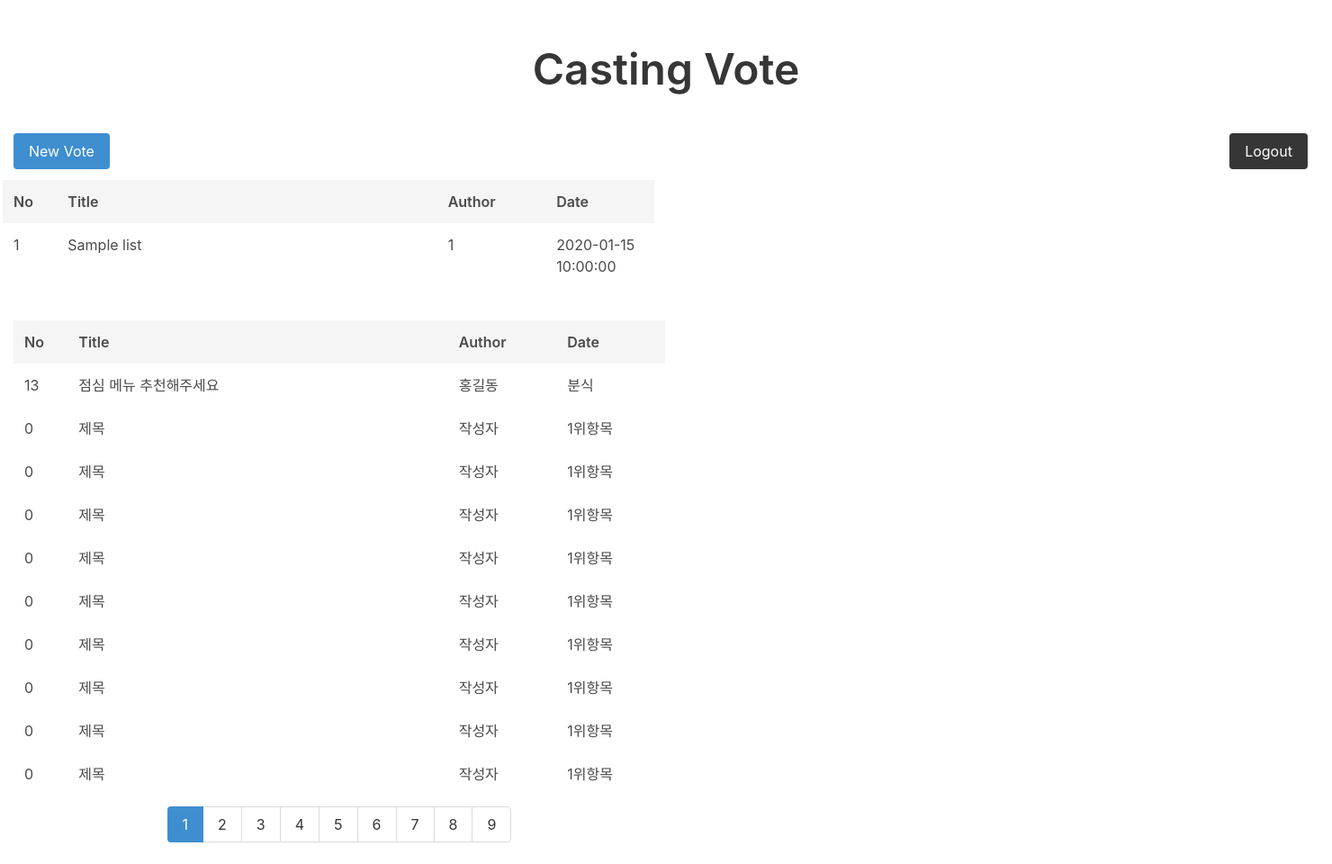
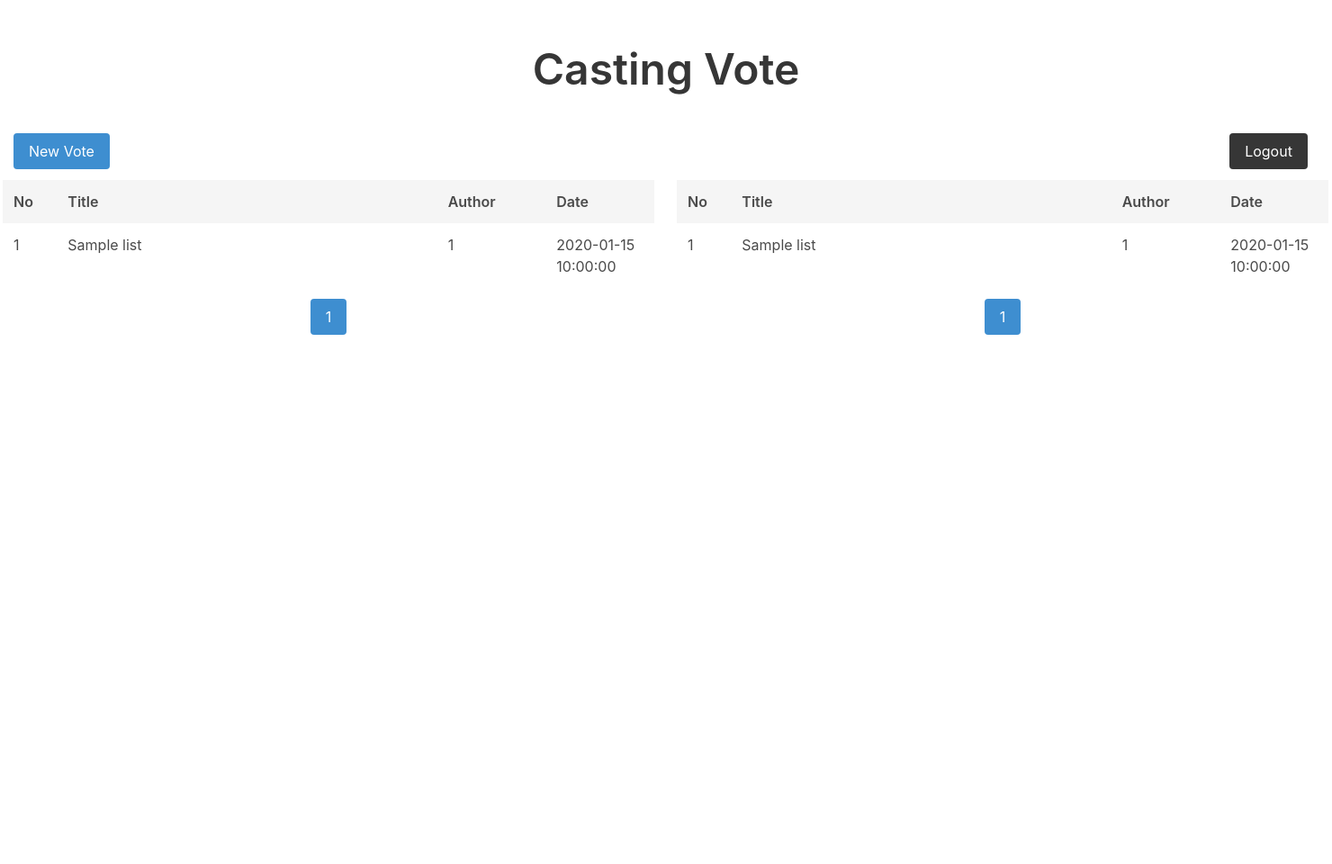
Before and after one commit to wnstn819/kraftonGallup, a Flask app: page /list in a window 1480 px wide. Shown: the whole page at 90% size. After the commit the page ends 372 px from the top, so only its background shows below. Run offline with Flask 3, Linux system fonts and the light colour scheme; a database or web service that is not in the repository returns one stand-in record (values such as "Sample title"); some libraries are stand-ins or nearby versions.

Commit message:
페이징 ing - 진행중, 만료 리스트 분리

```diff
--- a/app.py
+++ b/app.py
@@ -111,44 +111,35 @@
 
 
 # 게시글 페이지
-# 페이징 ing
 @app.route('/list')
 def list_main():
-    # token_receive = request.cookies.get('mytoken')
-    # 최초 호출, 임시 고정값
-    sort = 'date'   # request.form['sort']
-    vaild = '1'       #request.form['vaild']
+    sort = 'date'
+    #진행중 리스트 페이징 묶음
+    valid_list_data = {
+        'page' : request.args.get("page", 1, type=int),
+        'limit' : 0,
+        'datas' : list(db.list.find({'vaild':'1'}).sort([(sort,-1), ('date',-1)]).skip((request.args.get("page", 1, type=int) - 1) * 10).limit(10)),
+        'last_page_num' : math.ceil(len(list(db.list.find({'vaild':'1'}).sort([(sort,-1), ('date',-1)]))) / 10),
+        'block_num' : int((request.args.get("page", 1, type=int) - 1) / 5),
+        'block_start' : (5 * int((request.args.get("page", 1, type=int) - 1) / 5)) + 1,
+        'block_end' : (5 * int((request.args.get("page", 1, type=int) - 1) / 5)) + 1 + (5 - 1)
+    }
 
-
-    result = list(db.list.find({'vaild':'1'}).sort([(sort,-1), ('date',-1)]))
-    result2 = list(db.list.find({'vaild':'0'}).sort([(sort,-1), ('date',-1)]))
-
-    # 페이징 값
-    page = request.args.get("page", 1, type=int)
-    # print(request.args.get("page", 1, type=int))
-    # page = 1
-    limit=10
-    # datas = list(db.list.find({'valid':'1'}).sort([(sort,-1),('date',-1)]).skip((page - 1) * limit).limit(limit))
-    datas = list(db.list.find({'vaild':'1'}).sort([(sort,-1), ('date',-1)]).skip((page - 1) * limit).limit(limit))
-    tot_count = len(result)
-    last_page_num = math.ceil(tot_count / limit)
-    block_size=5
-    block_num = int((page - 1) / block_size)
-    block_start = (block_size * block_num) + 1
-    block_end = block_start + (block_size - 1)
-
+    #만료 리스트 페이징 묶음
+    invalid_list_data = {
+        'page' : request.args.get("page", 1, type=int),
+        'limit' : 0,
+        'datas' : list(db.list.find({'vaild':'0'}).sort([(sort,-1), ('date',-1)]).skip((request.args.get("page", 1, type=int) - 1) * 10).limit(10)),
+        'last_page_num' : math.ceil(len(list(db.list.find({'vaild':'0'}).sort([(sort,-1), ('date',-1)]))) / 10),
+        'block_num' : int((request.args.get("page", 1, type=int) - 1) / 5),
+        'block_start' : (5 * int((request.args.get("page", 1, type=int) - 1) / 5)) + 1,
+        'block_end' : (5 * int((request.args.get("page", 1, type=int) - 1) / 5)) + 1 + (5 - 1)
+    }
 
     return render_template(
             'table.html',
-            validList=result,
-            invalidList=result2,
-            datas=datas,
-            limit=limit,
-            page=page,
-            block_start=block_start,
-            block_end=block_end,
-            tot_count = tot_count,
-            last_page_num=last_page_num
+            valid_list_data=valid_list_data,
+            invalid_list_data=invalid_list_data
         )
 
 
--- a/templates/table.html
+++ b/templates/table.html
@@ -1,8 +1,8 @@
 {% extends 'list.html' %}
 {% block table %}
-            <!-- 진행중 투표 col -->
+            <!-- 진행중 투표 col, valid_list_data -->
             <div class="column">
-                <div id="list-box" style="margin:autho;width:700px;">
+                <div id="list-box1" style="margin:autho;width:700px;">
                     <div class="columns">
                         <div class="column is-1 has-background-light has-text-weight-semibold is-size-6">No</div>
                         <div class="column is-7 has-background-light has-text-weight-semibold is-size-6">Title</div>
@@ -10,9 +10,8 @@
                         <div class="column is-2 has-background-light has-text-weight-semibold is-size-6">Date</div>
                     </div>
 
-                    <!-- 페이징 목록 -->
-                    {% if datas|length > 0 %}
-                    {% for vote in datas %}
+                    {% if valid_list_data["datas"]|length > 0 %}
+                    {% for vote in valid_list_data["datas"] %}
                     <div class="columns" onclick="window.location.href='/list/vote/{{vote["_id"]}}'">
                         <div class="column is-1">{{vote["_id"]}}</div>
                         <div class="column is-7" >{{vote["title"]}}</div>
@@ -20,33 +19,31 @@
                         <div class="column is-2">{{vote["date"]}}</div>
                     </div>
                     {% endfor%}
+                    {% else %}
+                    <div class="columns no-data">
+                        <div class="column is-full"><b>등록된 데이터가 없습니다.</b></div>
+                    </div>
+                    {% endif%}
 
-                    {% else %}
-                    <div class="columns">
-                        <div class="column is-full">No data</div>
-                    </div>
-
-                    {% endif%}
-                    <!-- 버튼 껍데기 -->
-                    <!--
+                    <!-- 페이지네이션-->
                     <div class="columns">
                         <div class="column is-full">
                             <div class="buttons has-addons is-centered">
 
-                                {% if block_start - 1 > 0 %}
+                                {% if valid_list_data["block_start"] - 1 > 0 %}
                                     <a class="button">이전</a>
                                 {% endif %}
-                                {% for i in range(block_start, block_end + 1)%}
-                                    {% if i > last_page_num %}
+                                {% for i in range(valid_list_data["block_start"], valid_list_data["block_end"] + 1)%}
+                                    {% if i > valid_list_data["last_page_num"] %}
                                     {% else %}
-                                        {% if i == page %}
+                                        {% if i == valid_list_data["page"] %}
                                             <a class="button is-info is-selected">{{i}}</a>
                                         {% else %}
                                             <a class="button" href="{{url_for('list_main', page=i)}}">{{i}}</a>
                                         {% endif %}
                                     {% endif %}
                                 {% endfor %}
-                                {% if block_end < last_page_num %}
+                                {% if valid_list_data["block_end"] < valid_list_data["last_page_num"] %}
                                     <a class="button">다음</a>
                                 {% endif %}
                             </div>
@@ -57,7 +54,7 @@
             <!-- 구분 col -->
             <div class="column is-narrow">
             </div>
-            <!-- 만료 투표 col -->
+            <!-- 만료 투표 col, invalid_list_data -->
             <div class="column">
                 <div id="list-box1" style="margin:autho;width:700px;">
                     <div class="columns">
@@ -66,78 +63,43 @@
                         <div class="column is-2 has-background-light has-text-weight-semibold is-size-6">Author</div>
                         <div class="column is-2 has-background-light has-text-weight-semibold is-size-6">Date</div>
                     </div>
-                    <div class="columns">
-                        <div class="column is-1">13</div>
-                        <div class="column is-7">점심 메뉴 추천해주세요</div>
-                        <div class="column is-2">홍길동</div>
-                        <div class="column is-2">분식</div>
+
+                    {% if invalid_list_data["datas"]|length > 0 %}
+                    {% for vote in invalid_list_data["datas"] %}
+                    <div class="columns" onclick="window.location.href='/list/vote/{{vote["_id"]}}'">
+                        <div class="column is-1">{{vote["_id"]}}</div>
+                        <div class="column is-7" >{{vote["title"]}}</div>
+                        <div class="column is-2">{{vote["createId"]}}</div>
+                        <div class="column is-2">{{vote["date"]}}</div>
                     </div>
-                    <div class="columns">
-                        <div class="column is-1">0</div>
-                        <div class="column is-7">제목</div>
-                        <div class="column is-2">작성자</div>
-                        <div class="column is-2">1위항목</div>
+                    {% endfor%}
+                    {% else %}
+                    <div class="columns no-data">
+                        <div class="column is-full"><b>등록된 데이터가 없습니다.</b></div>
                     </div>
-                    <div class="columns">
-                        <div class="column is-1">0</div>
-                        <div class="column is-7">제목</div>
-                        <div class="column is-2">작성자</div>
-                        <div class="column is-2">1위항목</div>
-                    </div>
-                    <div class="columns">
-                        <div class="column is-1">0</div>
-                        <div class="column is-7">제목</div>
-                        <div class="column is-2">작성자</div>
-                        <div class="column is-2">1위항목</div>
-                    </div>
-                    <div class="columns">
-                        <div class="column is-1">0</div>
-                        <div class="column is-7">제목</div>
-                        <div class="column is-2">작성자</div>
-                        <div class="column is-2">1위항목</div>
-                    </div>
-                    <div class="columns">
-                        <div class="column is-1">0</div>
-                        <div class="column is-7">제목</div>
-                        <div class="column is-2">작성자</div>
-                        <div class="column is-2">1위항목</div>
-                    </div>
-                    <div class="columns">
-                        <div class="column is-1">0</div>
-                        <div class="column is-7">제목</div>
-                        <div class="column is-2">작성자</div>
-                        <div class="column is-2">1위항목</div>
-                    </div>
-                    <div class="columns">
-                        <div class="column is-1">0</div>
-                        <div class="column is-7">제목</div>
-                        <div class="column is-2">작성자</div>
-                        <div class="column is-2">1위항목</div>
-                    </div>
-                    <div class="columns">
-                        <div class="column is-1">0</div>
-                        <div class="column is-7">제목</div>
-                        <div class="column is-2">작성자</div>
-                        <div class="column is-2">1위항목</div>
-                    </div>
-                    <div class="columns">
-                        <div class="column is-1">0</div>
-                        <div class="column is-7">제목</div>
-                        <div class="column is-2">작성자</div>
-                        <div class="column is-2">1위항목</div>
-                    </div>
+                    {% endif%}
+
+                    <!-- 페이지네이션-->
                     <div class="columns">
                         <div class="column is-full">
                             <div class="buttons has-addons is-centered">
-                                <button class="button is-info is-selected">1</button>
-                                <button class="button">2</button>
-                                <button class="button">3</button>
-                                <button class="button">4</button>
-                                <button class="button">5</button>
-                                <button class="button">6</button>
-                                <button class="button">7</button>
-                                <button class="button">8</button>
-                                <button class="button">9</button>
+
+                                {% if invalid_list_data["block_start"] - 1 > 0 %}
+                                    <a class="button">이전</a>
+                                {% endif %}
+                                {% for i in range(invalid_list_data["block_start"], invalid_list_data["block_end"] + 1)%}
+                                    {% if i > invalid_list_data["last_page_num"] %}
+                                    {% else %}
+                                        {% if i == invalid_list_data["page"] %}
+                                            <a class="button is-info is-selected">{{i}}</a>
+                                        {% else %}
+                                            <a class="button" href="{{url_for('list_main', page=i)}}">{{i}}</a>
+                                        {% endif %}
+                                    {% endif %}
+                                {% endfor %}
+                                {% if invalid_list_data["block_end"] < invalid_list_data["last_page_num"] %}
+                                    <a class="button">다음</a>
+                                {% endif %}
                             </div>
                         </div>
                     </div>
```
